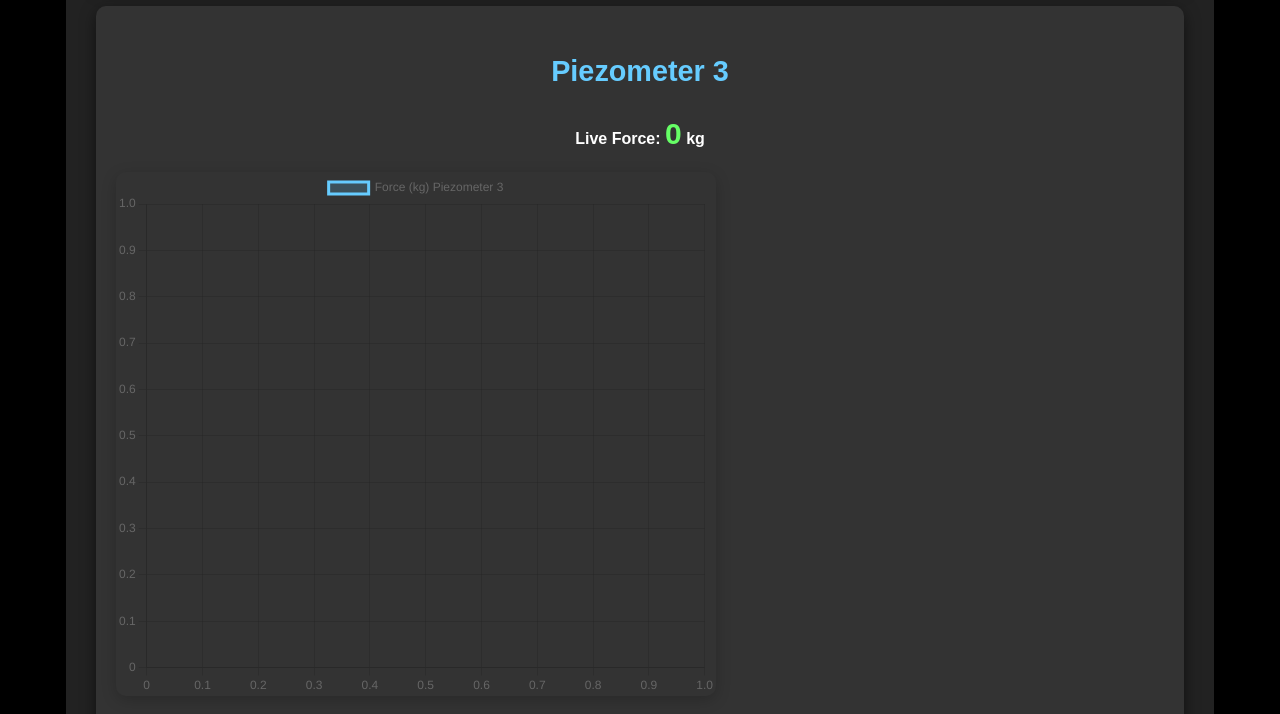
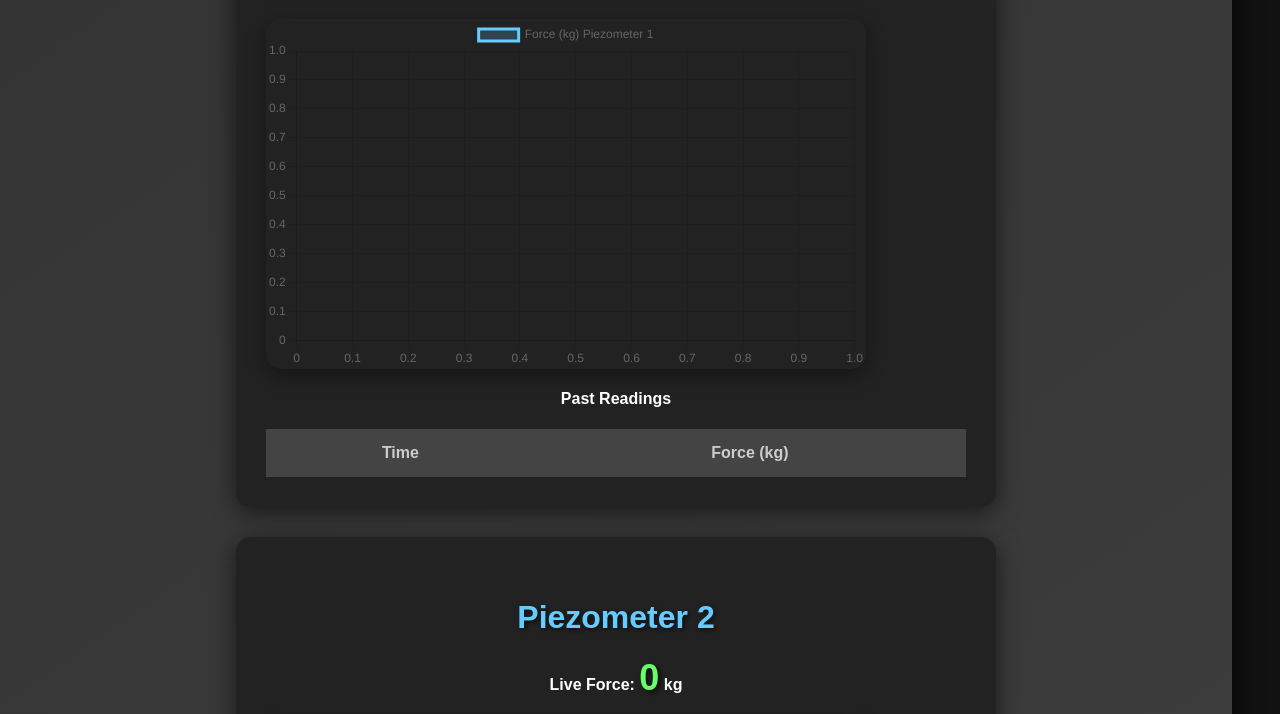
Before and after one commit to ManOfShadow/MUSICAL-BEAT, a plain HTML site: page index.html in a window 1280 px wide. Shown: the part 467-1181 px from the top of the page. Drawn offline with nearby package versions, Linux system fonts and the light colour scheme.

Commit message:
Update index.html

```diff
--- a/index.html
+++ b/index.html
@@ -11,31 +11,35 @@
             font-family: 'Arial', sans-serif;
             margin: 0;
             padding: 0;
-            background-color: #000;
+            background-color: #121212;
             color: #fff;
             display: flex;
             justify-content: center;
-            align-items: center;
-            height: 100vh;
+            align-items: flex-start;
+            height: 100%;
             flex-direction: column;
-            overflow: hidden;
+            overflow-x: hidden;
+            overflow-y: auto;
+            padding-bottom: 50px; /* To prevent footer cut-off */
         }
 
         .container {
-            background: #222;
-            border-radius: 15px;
-            padding: 30px;
-            width: 85%;
+            background: linear-gradient(145deg, #333, #444);
+            border-radius: 20px;
+            padding: 40px;
+            width: 90%;
             max-width: 1200px;
-            box-shadow: 0 10px 30px rgba(0, 0, 0, 0.8);
+            box-shadow: 0 15px 30px rgba(0, 0, 0, 0.8);
             text-align: center;
+            margin-top: 40px;
+            flex-grow: 1;
         }
 
         h1 {
-            font-size: 2.5em;
+            font-size: 3em;
             color: #FFD700;
-            margin-bottom: 20px;
-            text-shadow: 2px 2px 5px rgba(0, 0, 0, 0.6);
+            margin-bottom: 30px;
+            text-shadow: 4px 4px 10px rgba(0, 0, 0, 0.6);
         }
 
         button {
@@ -48,40 +52,47 @@
             cursor: pointer;
             transition: background-color 0.3s ease;
             margin: 15px;
-            box-shadow: 0 4px 10px rgba(0, 0, 0, 0.2);
+            box-shadow: 0 6px 15px rgba(0, 0, 0, 0.3);
         }
 
         button:hover {
             background-color: #218838;
-            box-shadow: 0 6px 15px rgba(0, 0, 0, 0.3);
+            box-shadow: 0 8px 20px rgba(0, 0, 0, 0.4);
         }
 
         .piezo-section {
-            background-color: #333;
-            padding: 20px;
-            border-radius: 10px;
-            margin-top: 20px;
-            box-shadow: 0 5px 15px rgba(0, 0, 0, 0.5);
+            background-color: #222;
+            padding: 30px;
+            border-radius: 15px;
+            margin-top: 30px;
+            box-shadow: 0 5px 25px rgba(0, 0, 0, 0.6);
+            width: 100%;
+            max-width: 700px;
+            margin-left: auto;
+            margin-right: auto;
         }
 
         .piezo-section h3 {
             color: #66CCFF;
-            font-size: 1.8em;
+            font-size: 2em;
+            margin-bottom: 15px;
+            text-shadow: 2px 2px 5px rgba(0, 0, 0, 0.6);
         }
 
         .force-display {
-            font-size: 30px;
+            font-size: 36px;
             font-weight: bold;
             color: #66FF66;
             margin-top: 10px;
+            text-shadow: 3px 3px 5px rgba(0, 0, 0, 0.6);
         }
 
         canvas {
             margin-top: 20px;
             width: 100%;
             max-width: 600px;
-            border-radius: 10px;
-            box-shadow: 0 4px 15px rgba(0, 0, 0, 0.2);
+            border-radius: 15px;
+            box-shadow: 0 6px 20px rgba(0, 0, 0, 0.4);
         }
 
         table {
@@ -92,9 +103,10 @@
         }
 
         th, td {
-            padding: 12px;
+            padding: 14px;
             text-align: center;
             border: 1px solid #444;
+            font-size: 16px;
         }
 
         th {
@@ -102,13 +114,38 @@
         }
 
         td {
-            background-color: #222;
+            background-color: #333;
         }
 
         .footer {
-            margin-top: 30px;
-            font-size: 0.9em;
+            margin-top: 40px;
+            font-size: 1em;
             color: #bbb;
+            text-align: center;
+        }
+
+        /* Responsive styling */
+        @media screen and (max-width: 768px) {
+            h1 {
+                font-size: 2.5em;
+            }
+
+            .container {
+                padding: 20px;
+            }
+
+            .piezo-section {
+                padding: 15px;
+            }
+
+            .force-display {
+                font-size: 28px;
+            }
+
+            button {
+                font-size: 16px;
+                padding: 10px 20px;
+            }
         }
 
     </style>
@@ -118,9 +155,8 @@
 <div class="container">
     <h1>Musical Boxing Machine - Force Sensor</h1>
 
-    <!-- Buttons to Connect and Mute -->
+    <!-- Bluetooth Button -->
     <button onclick="connectBluetooth()">Connect Bluetooth</button>
-    <button onclick="muteSound()">Mute Sound</button>
 
     <!-- Piezometer 1 Section -->
     <div id="piezometer1" class="piezo-section">
@@ -197,7 +233,7 @@
 </div>
 
 <script>
-let charts = [], forceData = [], muteState = false;
+let charts = [], forceData = [];
 
 // Bluetooth Connection
 async function connectBluetooth() {
@@ -236,14 +272,6 @@ function handleData(event) {
     }
 }
 
-// Mute sound control
-function muteSound() {
-    muteState = !muteState;
-    fetch(`http://your-esp32-ip/mute?state=${muteState ? '1' : '0'}`)
-        .then(response => response.text())
-        .then(data => alert(muteState ? "Sound Muted!" : "Sound Unmuted!"));
-}
-
 // Initialize charts
 document.addEventListener("DOMContentLoaded", function() {
     for (let i = 1; i <= 4; i++) {
```
